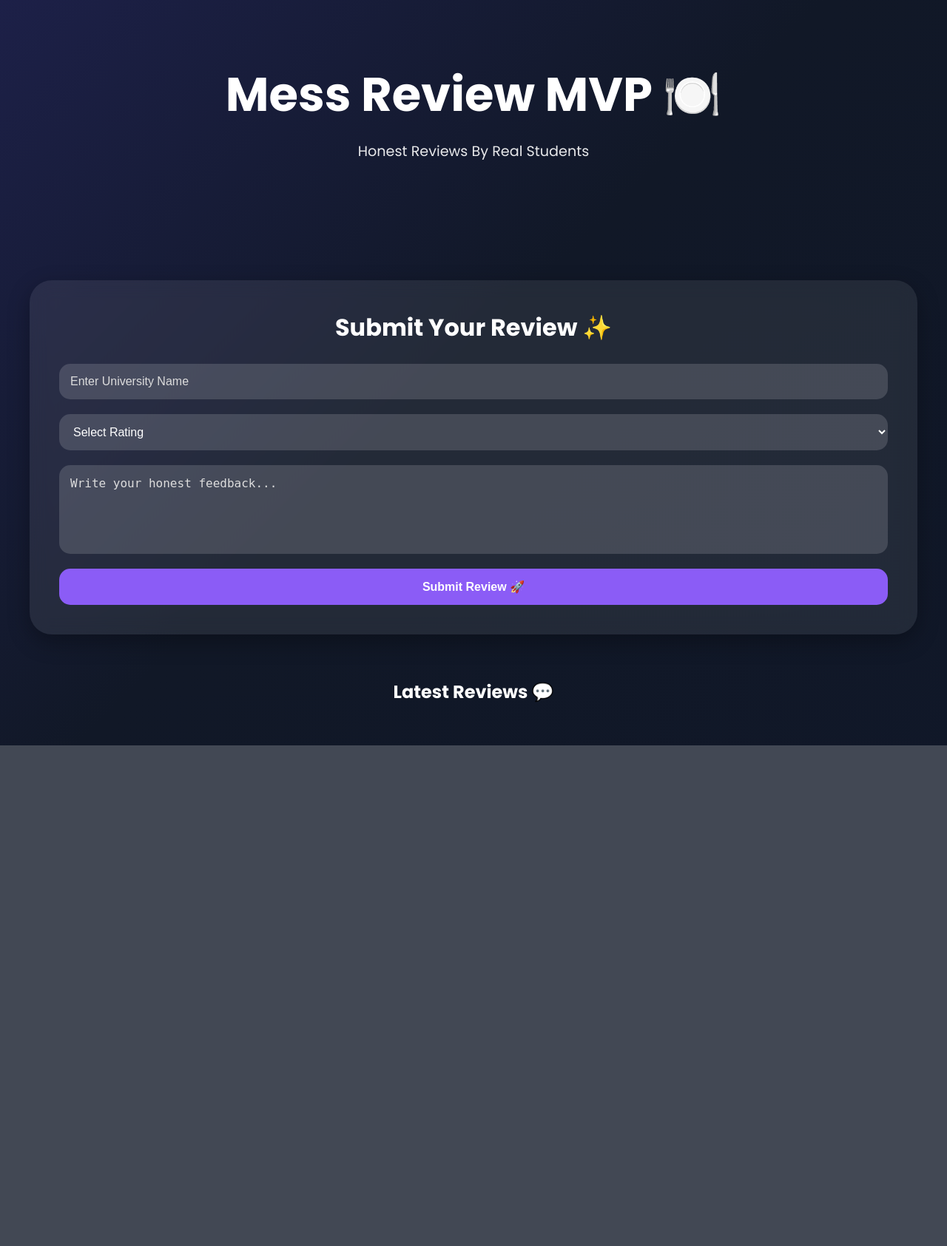
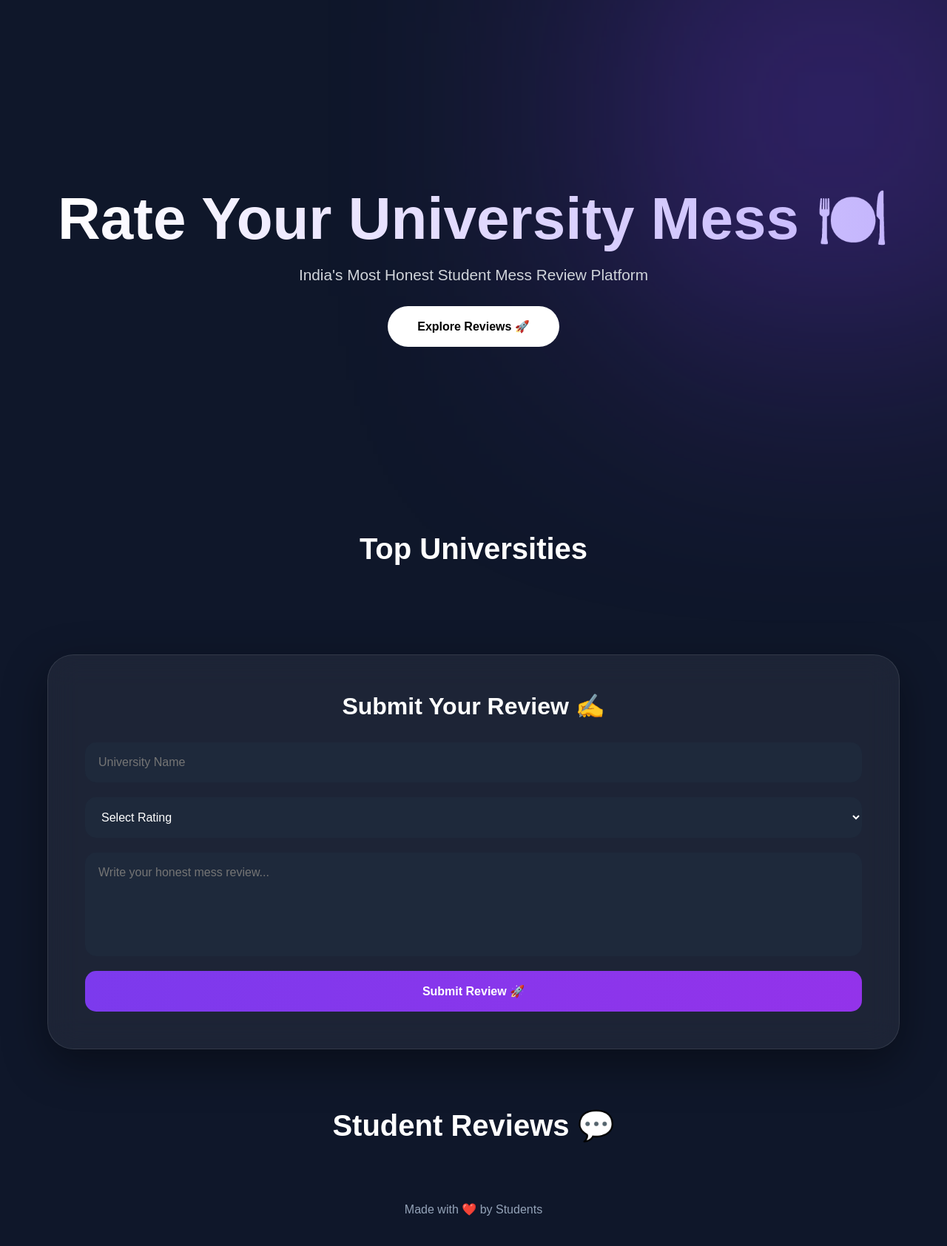
Before and after one commit to gv545312-glitch/mess-review-mvp, a Flask app: template templates/index.html in a window 1280 px wide. Shown: the whole page at 74% size. Before the commit the page ends 1008 px from the top, so only its background shows below. Run offline with Flask 3, Linux system fonts and the light colour scheme; the template is opened without the code that fills it, so the values that code supplies are empty.

Commit message:
final premium ui

```diff
--- a/templates/index.html
+++ b/templates/index.html
@@ -1,12 +1,9 @@
 <!DOCTYPE html>
 <html lang="en">
 <head>
-    <meta charset="UTF-8" />
-    <meta name="viewport" content="width=device-width, initial-scale=1.0"/>
-
+    <meta charset="UTF-8">
+    <meta name="viewport" content="width=device-width, initial-scale=1.0">
     <title>Mess Review MVP</title>
-
-    <link href="https://fonts.googleapis.com/css2?family=Poppins:wght@300;400;500;600;700&display=swap" rel="stylesheet">
 
     <style>
 
@@ -14,105 +11,138 @@
             margin:0;
             padding:0;
             box-sizing:border-box;
-        }
-
-        html{
             scroll-behavior:smooth;
+            font-family:Arial, sans-serif;
         }
 
         body{
-            font-family:'Poppins',sans-serif;
-            background: linear-gradient(-45deg,#0f172a,#111827,#312e81,#7c3aed);
-            background-size:400% 400%;
-            animation: gradientBG 12s ease infinite;
+            background:#0f172a;
             color:white;
-            min-height:100vh;
-            padding:30px;
+            overflow-x:hidden;
         }
 
-        @keyframes gradientBG{
-            0%{background-position:0% 50%;}
-            50%{background-position:100% 50%;}
-            100%{background-position:0% 50%;}
+        .bg-blur{
+            position:fixed;
+            width:500px;
+            height:500px;
+            background:#7c3aed;
+            filter:blur(180px);
+            top:-100px;
+            right:-100px;
+            z-index:-1;
+            opacity:0.5;
         }
 
+        .container{
+            width:90%;
+            max-width:1300px;
+            margin:auto;
+        }
+
+        /* HERO */
+
         .hero{
+            min-height:90vh;
+            display:flex;
+            flex-direction:column;
+            justify-content:center;
+            align-items:center;
             text-align:center;
-            margin-bottom:50px;
-            padding:50px 20px;
         }
 
         .hero h1{
-            font-size:4rem;
-            margin-bottom:15px;
-            font-weight:700;
+            font-size:5rem;
+            line-height:1.1;
+            margin-bottom:20px;
+            background:linear-gradient(to right,#ffffff,#c4b5fd);
+            -webkit-background-clip:text;
+            -webkit-text-fill-color:transparent;
         }
 
         .hero p{
-            font-size:1.2rem;
-            opacity:0.9;
+            font-size:1.3rem;
+            color:#d1d5db;
+            margin-bottom:30px;
         }
 
-        .container{
-            max-width:1200px;
-            margin:auto;
+        .hero-btn{
+            padding:18px 40px;
+            border:none;
+            border-radius:50px;
+            background:white;
+            color:black;
+            font-weight:bold;
+            font-size:1rem;
+            cursor:pointer;
+            transition:0.3s;
         }
 
-        .university-grid{
+        .hero-btn:hover{
+            transform:scale(1.08);
+        }
+
+        /* UNIVERSITY SECTION */
+
+        .section-title{
+            font-size:2.5rem;
+            margin-bottom:40px;
+            text-align:center;
+        }
+
+        .card-grid{
             display:grid;
             grid-template-columns:repeat(auto-fit,minmax(250px,1fr));
-            gap:25px;
-            margin-bottom:60px;
+            gap:30px;
+            margin-bottom:80px;
         }
 
         .card{
-            background:rgba(255,255,255,0.1);
-            border:1px solid rgba(255,255,255,0.2);
+            position:relative;
+            overflow:hidden;
             border-radius:25px;
-            overflow:hidden;
-            backdrop-filter:blur(12px);
-            transition:0.4s;
-            box-shadow:0 10px 30px rgba(0,0,0,0.3);
-        }
-
-        .card:hover{
-            transform:translateY(-10px) scale(1.03);
-            box-shadow:0 20px 40px rgba(0,0,0,0.5);
+            transition:0.5s;
+            cursor:pointer;
+            height:320px;
         }
 
         .card img{
             width:100%;
-            height:200px;
+            height:100%;
             object-fit:cover;
+            transition:0.5s;
+        }
+
+        .card:hover img{
+            transform:scale(1.1);
         }
 
         .card-content{
-            padding:20px;
+            position:absolute;
+            bottom:0;
+            width:100%;
+            padding:25px;
+            background:linear-gradient(to top,rgba(0,0,0,0.9),transparent);
         }
 
-        .card h2{
+        .card-content h3{
             font-size:1.4rem;
-            margin-bottom:10px;
         }
 
-        .stars{
-            color:#ffd700;
-            margin-top:8px;
-            font-size:1.1rem;
-        }
+        /* FORM */
 
         .form-section{
-            background:rgba(255,255,255,0.08);
-            padding:40px;
-            border-radius:30px;
-            backdrop-filter:blur(12px);
-            margin-bottom:60px;
-            box-shadow:0 10px 30px rgba(0,0,0,0.3);
+            background:rgba(255,255,255,0.06);
+            border:1px solid rgba(255,255,255,0.1);
+            border-radius:35px;
+            padding:50px;
+            backdrop-filter:blur(20px);
+            box-shadow:0 20px 60px rgba(0,0,0,0.4);
+            margin-bottom:80px;
         }
 
         .form-section h2{
+            margin-bottom:30px;
             text-align:center;
-            margin-bottom:25px;
             font-size:2rem;
         }
 
@@ -123,95 +153,114 @@
         }
 
         input, textarea, select{
-            padding:15px;
+            padding:18px;
             border:none;
             border-radius:15px;
             font-size:1rem;
-            outline:none;
-            background:rgba(255,255,255,0.15);
+            background:#1e293b;
             color:white;
         }
 
         textarea{
-            min-height:120px;
+            min-height:140px;
             resize:none;
         }
 
-        input::placeholder,
-        textarea::placeholder{
-            color:#ddd;
-        }
-
         button{
-            padding:15px;
+            background:linear-gradient(to right,#7c3aed,#9333ea);
             border:none;
+            padding:18px;
             border-radius:15px;
-            background:#8b5cf6;
+            font-weight:bold;
+            font-size:1rem;
             color:white;
-            font-size:1rem;
-            font-weight:600;
             cursor:pointer;
             transition:0.3s;
         }
 
         button:hover{
-            background:#a855f7;
-            box-shadow:0 0 20px #a855f7;
-            transform:scale(1.02);
+            transform:translateY(-3px);
         }
 
-        .reviews{
-            margin-top:50px;
-        }
+        /* REVIEWS */
 
-        .review-card{
-            background:rgba(255,255,255,0.08);
+        .review-box{
+            background:#1e293b;
             padding:25px;
             border-radius:20px;
             margin-bottom:20px;
-            backdrop-filter:blur(10px);
-            border:1px solid rgba(255,255,255,0.15);
+            transition:0.3s;
         }
 
-        .review-card h3{
+        .review-box:hover{
+            transform:translateY(-5px);
+        }
+
+        .review-box h3{
             margin-bottom:10px;
         }
 
-        .review-card p{
-            margin-top:10px;
-            line-height:1.6;
+        .stars{
+            color:gold;
+            margin-bottom:10px;
         }
 
-        .review-date{
+        .date{
             margin-top:10px;
+            color:#94a3b8;
             font-size:0.9rem;
-            opacity:0.7;
+        }
+
+        footer{
+            text-align:center;
+            padding:40px;
+            color:#94a3b8;
         }
 
         @media(max-width:768px){
 
             .hero h1{
-                font-size:2.5rem;
+                font-size:3rem;
             }
 
-            .form-section{
-                padding:25px;
+            .hero p{
+                font-size:1rem;
             }
 
         }
 
     </style>
 </head>
+
 <body>
 
-    <div class="hero">
-        <h1>Mess Review MVP 🍽️</h1>
-        <p>Honest Reviews By Real Students</p>
-    </div>
+<div class="bg-blur"></div>
 
 <div class="container">
 
-        <div class="university-grid">
+    <!-- HERO -->
+
+    <section class="hero">
+
+        <h1>Rate Your University Mess 🍽️</h1>
+
+        <p>
+            India's Most Honest Student Mess Review Platform
+        </p>
+
+        <a href="#review-form">
+            <button class="hero-btn">
+                Explore Reviews 🚀
+            </button>
+        </a>
+
+    </section>
+
+    <!-- UNIVERSITIES -->
+
+    <h2 class="section-title">Top Universities</h2>
+
+    <div class="card-grid">
 
         {% for uni in universities %}
 
@@ -220,13 +269,7 @@
             <img src="{{ uni.image }}" alt="{{ uni.name }}">
 
             <div class="card-content">
-
-                    <h2>{{ uni.name }}</h2>
-
-                    <div class="stars">
-                        ⭐⭐⭐⭐⭐
-                    </div>
-
+                <h3>{{ uni.name }}</h3>
             </div>
 
         </div>
@@ -235,31 +278,46 @@
 
     </div>
 
-        <div class="form-section">
+    <!-- FORM -->
 
-            <h2>Submit Your Review ✨</h2>
+    <section class="form-section" id="review-form">
+
+        <h2>Submit Your Review ✍️</h2>
+
+        {% if errors %}
+
+            {% for error in errors %}
+                <p style="color:#f87171; margin-bottom:10px;">
+                    {{ error }}
+                </p>
+            {% endfor %}
+
+        {% endif %}
 
         <form method="POST">
 
             <input
                 type="text"
                 name="university_name"
-                    placeholder="Enter University Name"
+                placeholder="University Name"
                 required
             >
 
             <select name="rating" required>
+
                 <option value="">Select Rating</option>
+
                 <option value="1">1 Star</option>
-                    <option value="2">2 Stars</option>
-                    <option value="3">3 Stars</option>
-                    <option value="4">4 Stars</option>
-                    <option value="5">5 Stars</option>
+                <option value="2">2 Star</option>
+                <option value="3">3 Star</option>
+                <option value="4">4 Star</option>
+                <option value="5">5 Star</option>
+
             </select>
 
             <textarea
                 name="feedback"
-                    placeholder="Write your honest feedback..."
+                placeholder="Write your honest mess review..."
                 required
             ></textarea>
 
@@ -269,29 +327,29 @@
 
         </form>
 
-        </div>
+    </section>
 
-        <div class="reviews">
+    <!-- REVIEWS -->
 
-            <h2 style="margin-bottom:25px; text-align:center;">
-                Latest Reviews 💬
-            </h2>
+    <h2 class="section-title">Student Reviews 💬</h2>
 
     {% for review in reviews %}
 
-            <div class="review-card">
+    <div class="review-box">
 
         <h3>{{ review.university_name }}</h3>
 
         <div class="stars">
+
             {% for i in range(review.rating) %}
                 ⭐
             {% endfor %}
+
         </div>
 
         <p>{{ review.feedback }}</p>
 
-                <div class="review-date">
+        <div class="date">
             {{ review.created_at }}
         </div>
 
@@ -301,7 +359,9 @@
 
 </div>
 
-    </div>
+<footer>
+    Made with ❤️ by Students
+</footer>
 
 </body>
 </html>
```
Lines whose indentation alone changed are shown as unchanged.
